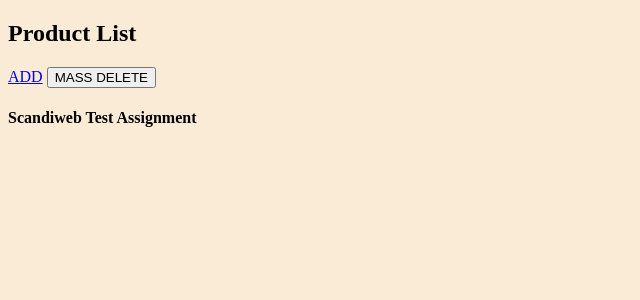
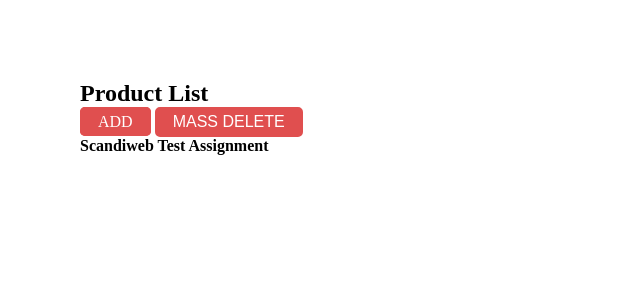
Before and after one commit to DeVic-oliver/scandiweb, a PHP site: page / in a window 1280 px wide. Shown: the top 300 px of the page, without its empty margins (0-640 px from the left). Run offline with PHP 8.4, Linux system fonts and the light colour scheme; data that the repository does not hold is empty.

Commit message:
basic css style applied

```diff
--- a/assets/css/style.css
+++ b/assets/css/style.css
@@ -1,5 +1,29 @@
-body{
-    background-color: antiquewhite;
+*{
+    padding: 0;
+    margin: 0;
+    text-decoration: none;
+}
+
+.container{
+    max-width: 1920px;
+    padding: 5rem;
+}
+
+.button{
+    background-color: #e04f4f;
+    border: 2px solid #e04f4f;
+    border-radius: 5px;
+    color: #fff;
+    cursor: pointer;
+    font-size: 16px;
+    padding: 0.25rem 1rem;
+    text-transform: uppercase;
+    transition: all .3s ease-in-out;
+}
+
+.button:hover{
+    background-color: #fff;
+    color: #e04f4f;
 }
 
 .product-type-card:not(.type-dvd){
--- a/controllers/ProductController.php
+++ b/controllers/ProductController.php
@@ -45,7 +45,7 @@
         }
 
         public function addProduct(){
-            $this->html = file_get_contents(PROJECT_ROOT . 'views/product-add.html');
+            $this->html = file_get_contents(PROJECT_ROOT . 'views/product/product-add.html');
         }
 
         public function storeProduct(){
--- a/views/footer.html
+++ b/views/footer.html
@@ -1,6 +1,7 @@
         <footer>
             <h4>Scandiweb Test Assignment</h4>
         </footer>
+    </main>
         <script src="/scandiweb/assets/thirdparty/jquery/jquery.min.js"></script>
         <script src="/scandiweb/assets/js/main.js"></script>
     </body>
--- a/views/header.html
+++ b/views/header.html
@@ -8,3 +8,4 @@
     <link rel="stylesheet" href="/scandiweb/assets/css/style.css">
 </head>
 <body>
+    <main class="container">
--- a/views/product/product-list.html
+++ b/views/product/product-list.html
@@ -1,10 +1,10 @@
-<section>
+<section class="hero">
     <div>
         <h1>Product List</h1>
     </div>
-    <div>
-        <a href="/scandiweb/?class=ProductController&method=addProduct">ADD</a>
-        <button id="mass-delete">MASS DELETE</button>
+    <div class="hero-actions-container">
+        <a href="/scandiweb/?class=ProductController&method=addProduct" class="button">ADD</a>
+        <button id="mass-delete" class="button">MASS DELETE</button>
     </div>
 </section>
 <section>
```
Also changed, not shown: views/product/product-add.html (renamed from views/product-add.html, +4 -4 lines).
